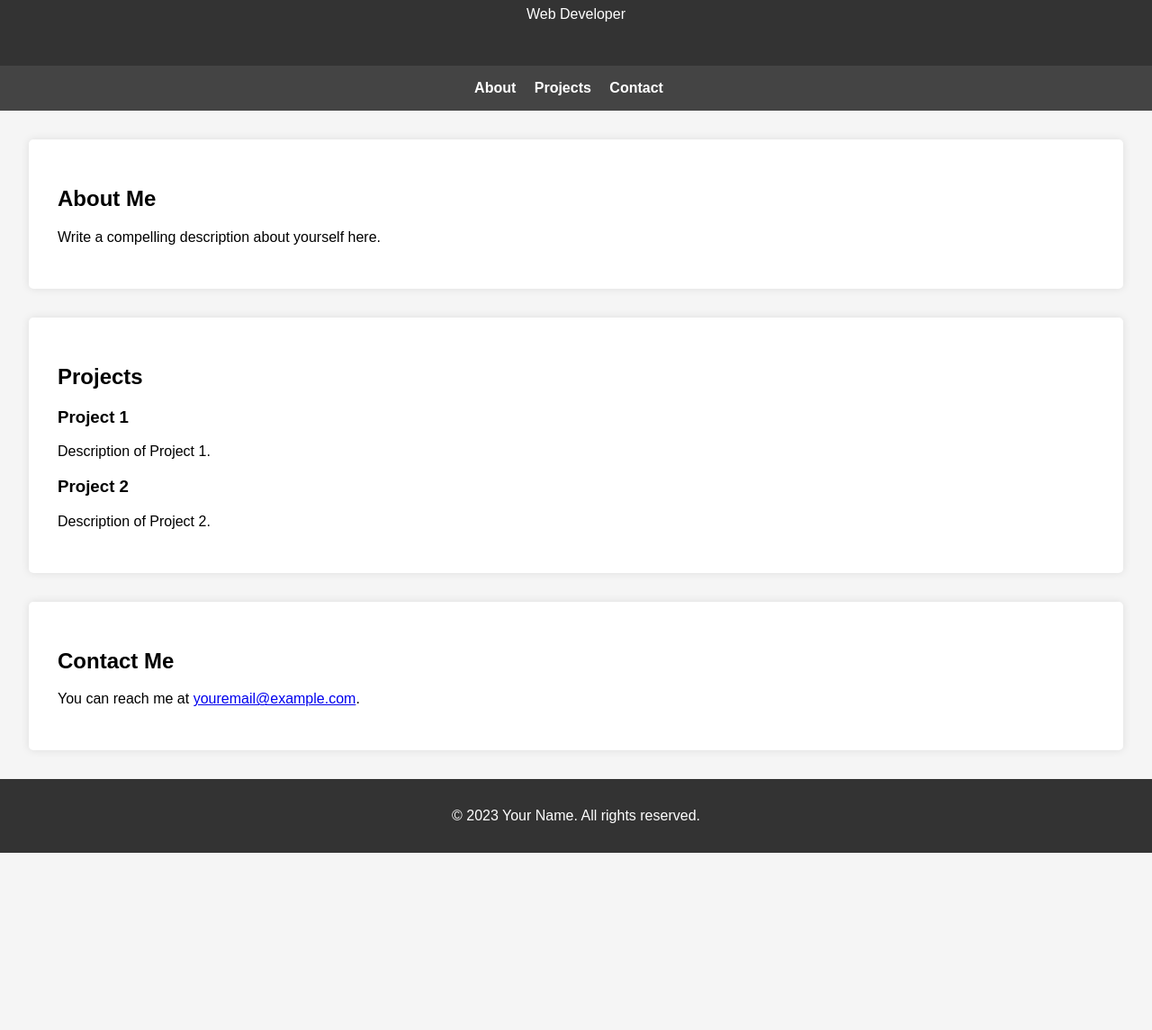
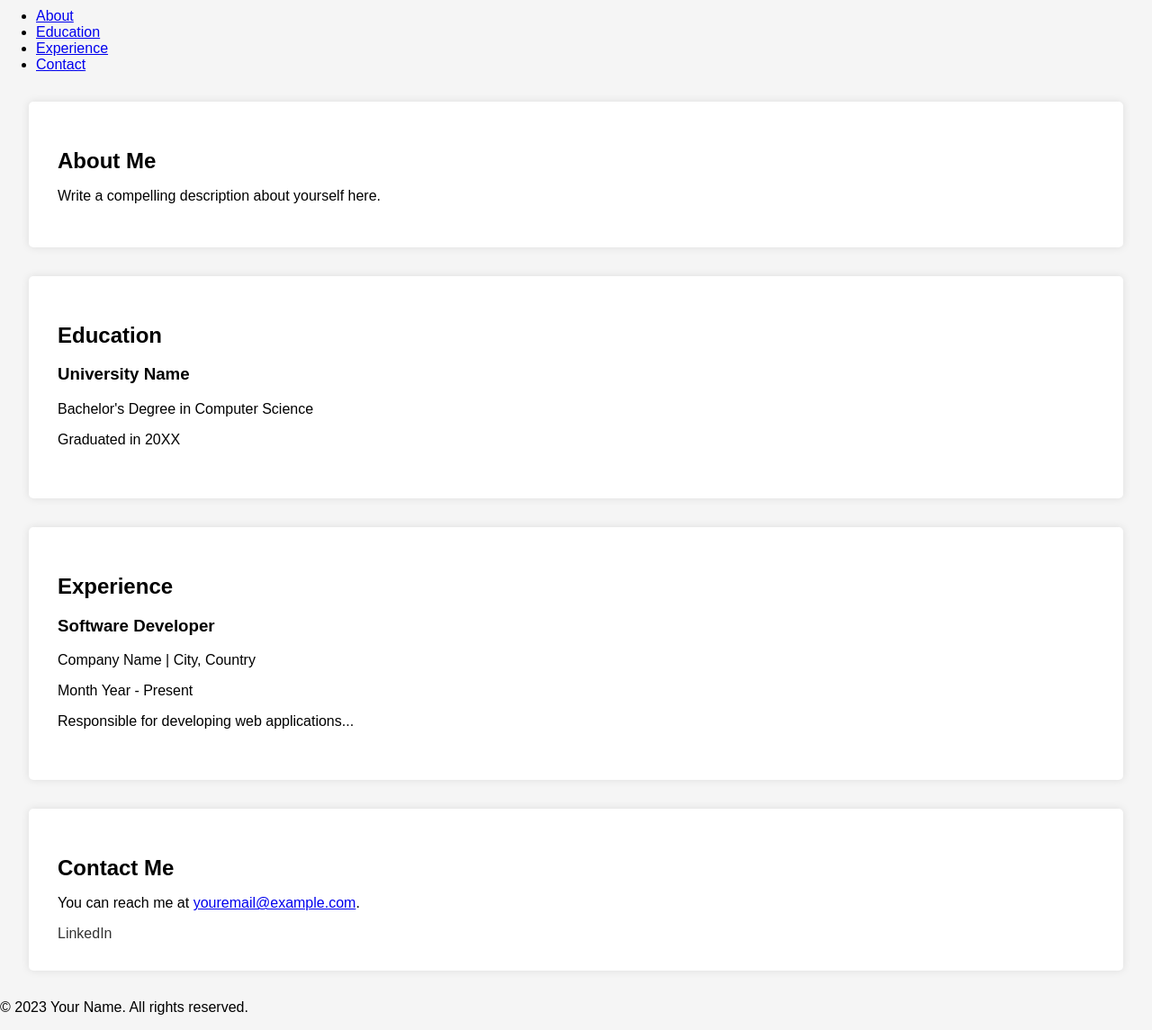
Before and after one commit to ikhsannur1996/ikhsan.github.io, a plain HTML site: page index.html in a window 1280 px wide. Shown: the part 105-1250 px from the top of the page at 90% size. Before the commit the page ends 1053 px from the top, so only its background shows below. Drawn offline with Linux system fonts and the light colour scheme.

Commit message:
Update index.html

```diff
--- a/index.html
+++ b/index.html
@@ -4,7 +4,6 @@
     <meta charset="UTF-8">
     <meta name="viewport" content="width=device-width, initial-scale=1.0">
     <title>Your Name - GitHub Profile</title>
-    <link rel="stylesheet" href="styles.css">
     <style>
         body {
             font-family: Arial, sans-serif;
@@ -12,43 +11,33 @@
             padding: 0;
             background-color: #f5f5f5;
         }
-        header {
-            background-color: #333;
-            color: #fff;
-            text-align: center;
-            padding: 2rem;
-        }
-        nav {
-            background-color: #444;
-            text-align: center;
-            padding: 1rem 0;
-        }
-        nav ul {
-            list-style: none;
-            margin: 0;
-            padding: 0;
-        }
-        nav ul li {
-            display: inline;
-            margin-right: 1rem;
-        }
-        nav ul li a {
-            text-decoration: none;
-            color: #fff;
-            font-weight: bold;
-        }
-        section {
+        /* Add your styles here */
+
+        .section {
             padding: 2rem;
             margin: 2rem;
             background-color: #fff;
             box-shadow: 0 0 10px rgba(0, 0, 0, 0.1);
             border-radius: 5px;
         }
-        footer {
-            text-align: center;
-            padding: 1rem;
-            background-color: #333;
-            color: #fff;
+        .section-title {
+            font-size: 1.5rem;
+            margin-bottom: 1rem;
+        }
+        .experience {
+            margin-bottom: 1.5rem;
+        }
+        .social-media {
+            display: flex;
+            gap: 1rem;
+            margin-top: 1rem;
+        }
+        .social-media a {
+            text-decoration: none;
+            color: #333;
+        }
+        .social-media a:hover {
+            color: #007bff;
         }
     </style>
 </head>
@@ -61,32 +50,45 @@
     <nav>
         <ul>
             <li><a href="#about">About</a></li>
-            <li><a href="#projects">Projects</a></li>
+            <li><a href="#education">Education</a></li>
+            <li><a href="#experience">Experience</a></li>
             <li><a href="#contact">Contact</a></li>
         </ul>
     </nav>
 
-    <section id="about">
-        <h2>About Me</h2>
+    <section id="about" class="section">
+        <h2 class="section-title">About Me</h2>
         <p>Write a compelling description about yourself here.</p>
     </section>
 
-    <section id="projects">
-        <h2>Projects</h2>
-        <div class="project">
-            <h3>Project 1</h3>
-            <p>Description of Project 1.</p>
+    <section id="education" class="section">
+        <h2 class="section-title">Education</h2>
+        <div class="experience">
+            <h3>University Name</h3>
+            <p>Bachelor's Degree in Computer Science</p>
+            <p>Graduated in 20XX</p>
         </div>
-        <div class="project">
-            <h3>Project 2</h3>
-            <p>Description of Project 2.</p>
-        </div>
-        <!-- Add more project divs as needed -->
+        <!-- Add more education experiences as needed -->
     </section>
 
-    <section id="contact">
-        <h2>Contact Me</h2>
+    <section id="experience" class="section">
+        <h2 class="section-title">Experience</h2>
+        <div class="experience">
+            <h3>Software Developer</h3>
+            <p>Company Name | City, Country</p>
+            <p>Month Year - Present</p>
+            <p>Responsible for developing web applications...</p>
+        </div>
+        <!-- Add more job experiences as needed -->
+    </section>
+
+    <section id="contact" class="section">
+        <h2 class="section-title">Contact Me</h2>
         <p>You can reach me at <a href="mailto:youremail@example.com">youremail@example.com</a>.</p>
+        <div class="social-media">
+            <a href="https://linkedin.com/in/yourusername" target="_blank">LinkedIn</a>
+            <!-- Add more social media links as needed -->
+        </div>
     </section>
 
     <footer>
```
